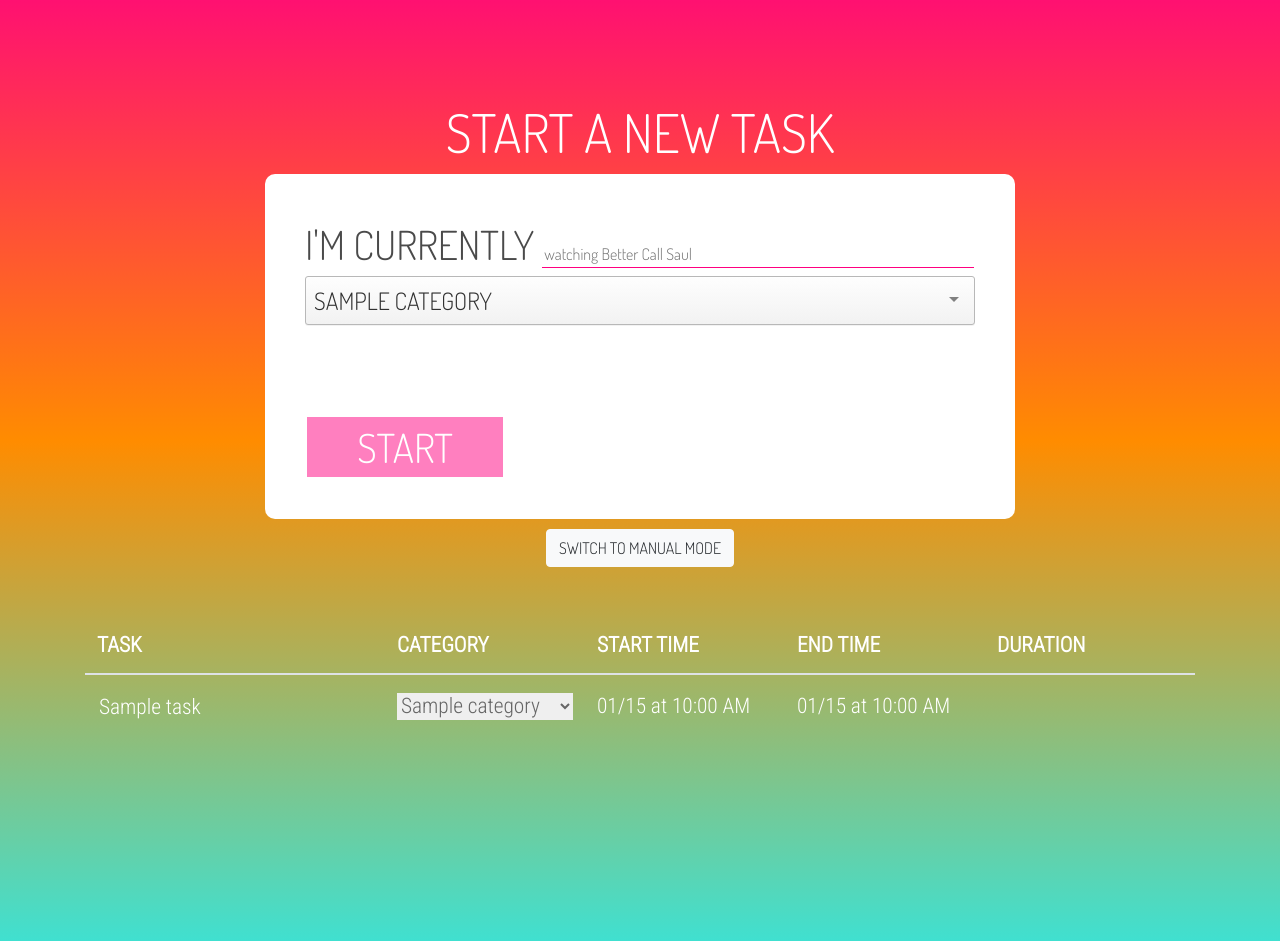
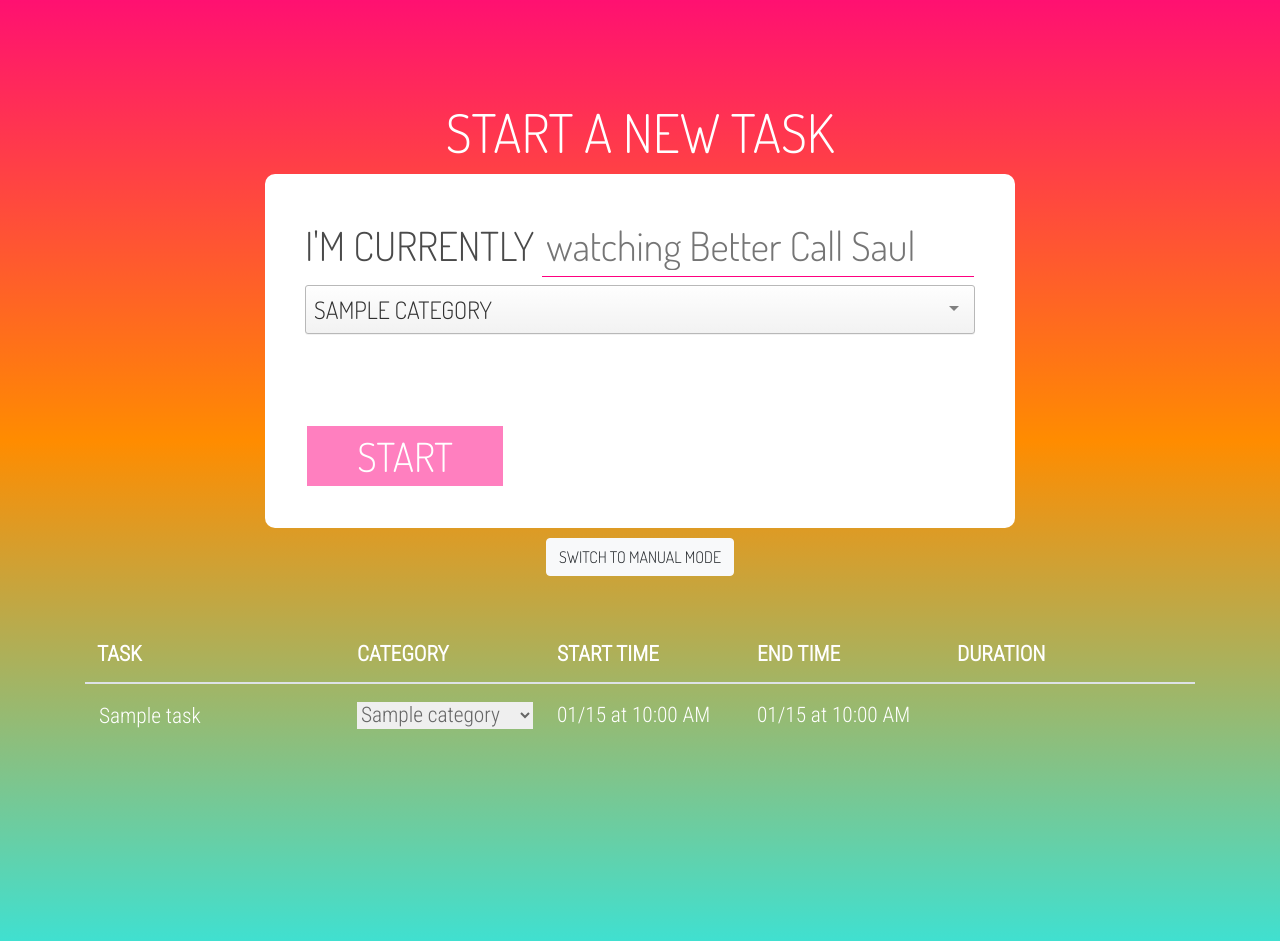
Before and after one commit to almondjelly/audittime, a Flask app: page /tasks in a window 1280 px wide. Shown: the part 59-1000 px from the top of the page. Run offline with Flask 2, Linux system fonts and the light colour scheme; the visitor is signed in with stand-in values (Sample User, id 1); tables that the repository leaves empty hold one stand-in row (values such as "Sample post"); some libraries are stand-ins or nearby versions.

Commit message:
CSS tweaks

```diff
--- a/static/css/audittime.css
+++ b/static/css/audittime.css
@@ -8,8 +8,11 @@
         margin: 50px auto;
     }
 
+    #form-settings,
     #form-settings {
         width: 100%;
+        font-family: "Roboto Condensed";
+        font-size: 14pt;
     }
 
     .col-sm-12 h2 {
@@ -138,7 +141,8 @@
     .td-event-task,
     .td-toggl-entry-title,
     .td-gcal-event-title {
-        width: 300px;
+        width: 260px;
+        font-size: 14pt;
         vertical-align: middle;
     }
 
@@ -378,7 +382,9 @@
     #input-new-task-name {
         width: 432px;
         margin-bottom: 8px;
+        padding-left: 4px;
         border-bottom: 1px solid #FF0080;
+        font-size: 40px;
     }
 
     #select-goal-type {
```
